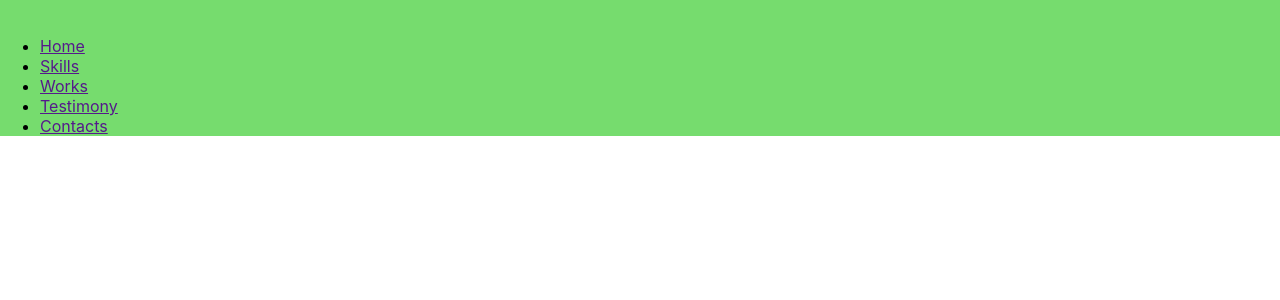
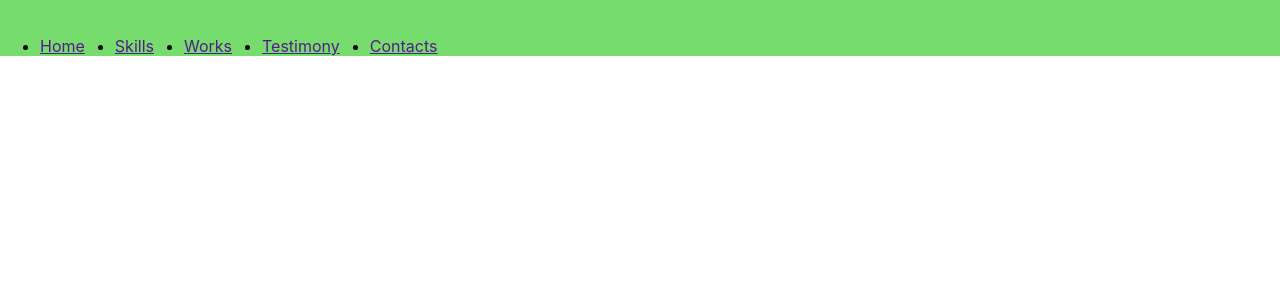
Before and after one commit to dktwho/portfolio-start-project-main, a React app: page / in a window 1280 px wide. Shown: the top 300 px of the page. Built offline with nearby package versions, Linux system fonts and the light colour scheme.

Commit message:
landing: style StyledHeader

```diff
--- a/src/components/menu/Menu.tsx
+++ b/src/components/menu/Menu.tsx
@@ -1,8 +1,9 @@
 import React from 'react';
+import styled from "styled-components";
 
 export const Menu = () => {
     return (
-        <nav>
+        <StyledMenu>
             <ul>
                 <li>
                     <a href="">Home</a>
@@ -20,6 +21,14 @@ export const Menu = () => {
                     <a href="">Contacts</a>
                 </li>
             </ul>
-        </nav>
+        </StyledMenu>
     );
 };
+
+
+const StyledMenu = styled.nav`
+  ul {
+    display: flex;
+    gap: 30px;
+  }
+`
```
